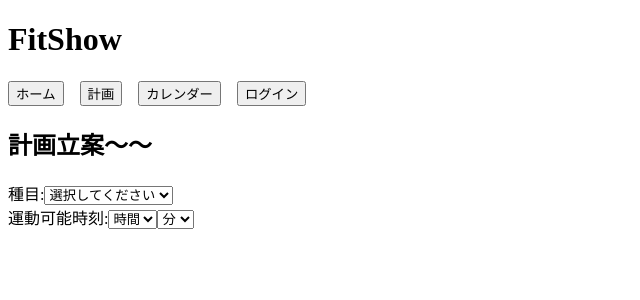
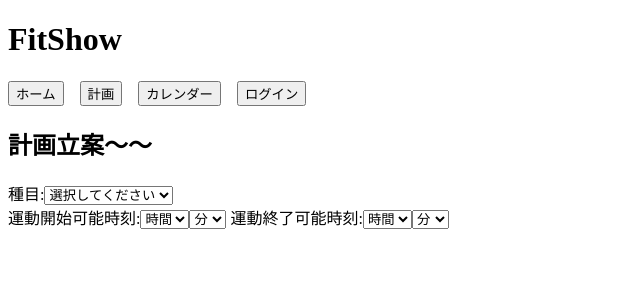
Before and after one commit to ueshima516/uesm_Aufgiesser-ap, a Next.js app in the folder nextjs-study/my-app/: page /plan in a window 1280 px wide. Shown: the top 300 px of the page, without its empty margins (0-640 px from the left). Built offline with nearby package versions, Linux system fonts and the light colour scheme.

Commit message:
tsutsui commited

```diff
--- a/nextjs-study/my-app/components/Pulldown_Time.jsx
+++ b/nextjs-study/my-app/components/Pulldown_Time.jsx
@@ -1,12 +1,27 @@
 import React, { useState } from 'react';
 
 const SelectFormPage = ({ title }) => {
-  const [selectedOption, setSelectedOption] = useState('');
+  const [selectedHour, setSelectedHour] = useState('');
+  const [selectedMinute, setSelectedMinute] = useState('');
 
-  const handleOptionChange = (e) => {
-      setSelectedOption(e.target.value);
+  const handleHourChange = (e) => {
+    setSelectedHour(e.target.value);
   };
 
+  const handleMinuteChange = (e) => {
+    setSelectedMinute(e.target.value);
+  };
+
+  const [selectedHour2, setSelectedHour2] = useState('');
+  const [selectedMinute2, setSelectedMinute2] = useState('');
+
+  const handleHourChange2 = (e) => {
+    setSelectedHour2(e.target.value);
+  };
+
+  const handleMinuteChange2 = (e) => {
+    setSelectedMinute2(e.target.value);
+  };
   const PulldownHourItems = ["0","1","2","3","4","5","6","7","8","9","10","11","12","13","14","15","16","17","18","19","20","21","22","23","24"];
   const PulldownMinuteItems = ["00","30"];
   let Time="",Time1="00",Time2="30";
@@ -22,8 +37,8 @@ const SelectFormPage = ({ title }) => {
 
   return (
       <div>
-          <label htmlFor="select-option">運動可能時刻:</label>
-          <select id="select-option" value={selectedOption} onChange={handleOptionChange}>
+          <label htmlFor="select-hour">運動開始可能時刻:</label>
+          <select id="select-hour" value={selectedHour} onChange={handleHourChange}>
               <option value="">時間</option>
               {PulldownHourItems.map(
                   (item, index) => (
@@ -33,7 +48,29 @@ const SelectFormPage = ({ title }) => {
               )
               }
           </select>
-          <select id="select-option" value={selectedOption} onChange={handleOptionChange}>
+          <select id="select-minute" value={selectedMinute} onChange={handleMinuteChange}>
+              <option value="">分</option>
+              {PulldownMinuteItems.map(
+                  (item, index) => (
+                      <option key={index} value={item}>
+                          {item}
+                      </option>)
+              )
+              }
+          </select>
+
+          <label htmlFor="select-hour2">  運動終了可能時刻:</label>
+          <select id="select-hour2" value={selectedHour2} onChange={handleHourChange2}>
+              <option value="">時間</option>
+              {PulldownHourItems.map(
+                  (item, index) => (
+                      <option key={index} value={item}>
+                          {item}
+                      </option>)
+              )
+              }
+          </select>
+          <select id="select-minute2" value={selectedMinute2} onChange={handleMinuteChange2}>
               <option value="">分</option>
               {PulldownMinuteItems.map(
                   (item, index) => (
```
